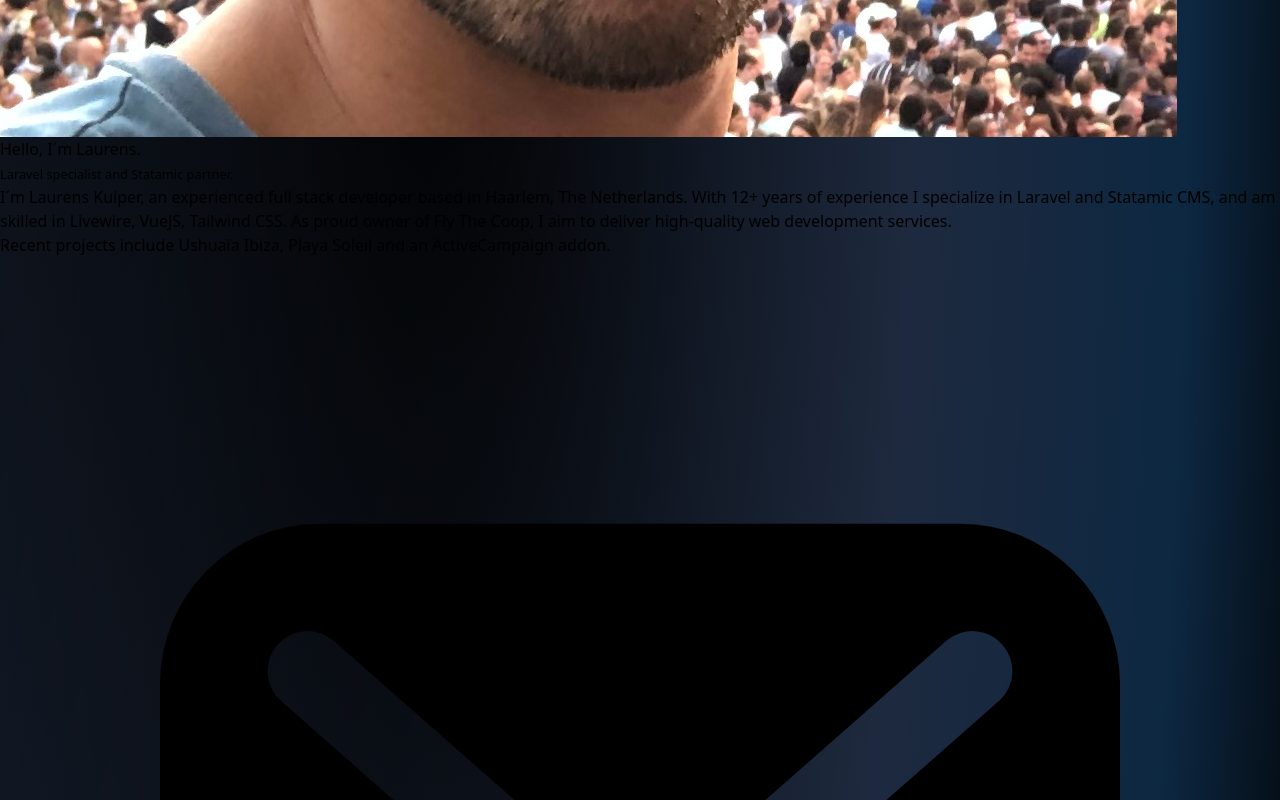
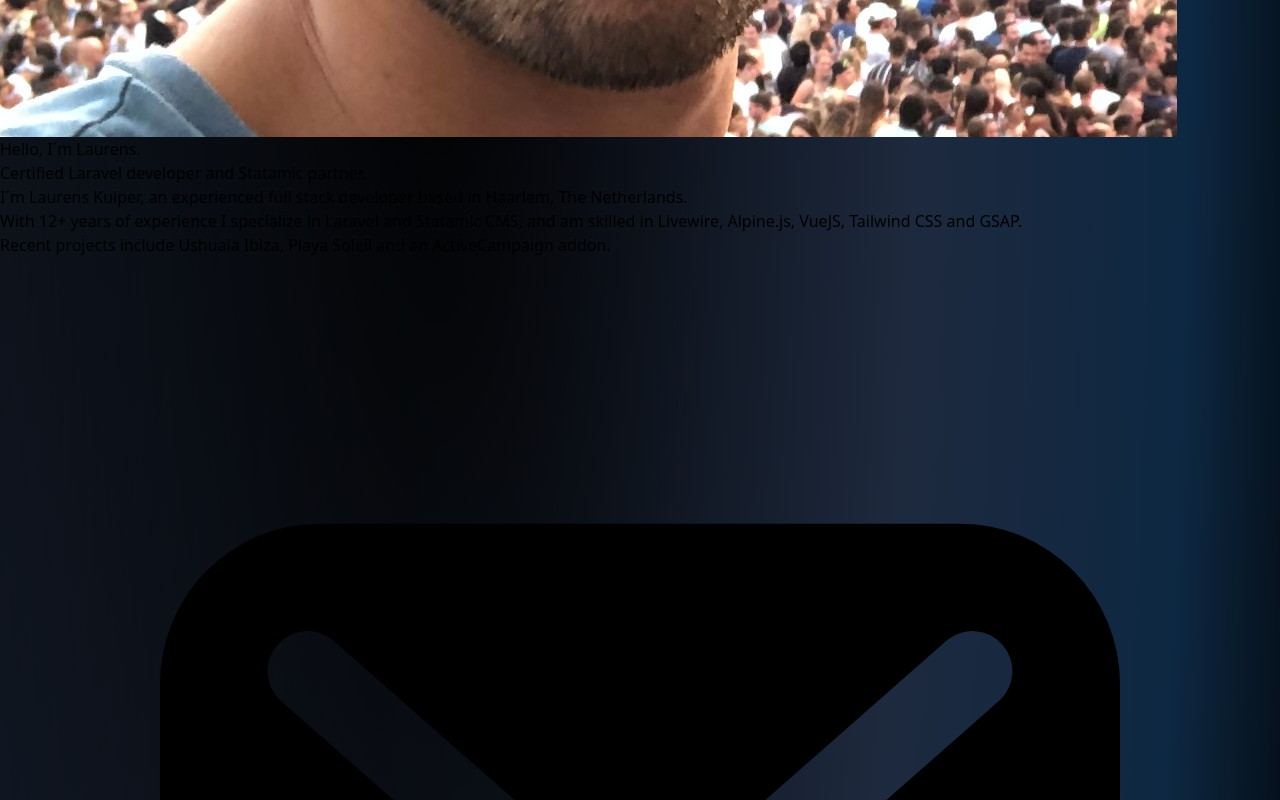
Before and after one commit to lwekuiper/laurenskuiper.com, a Next.js app: page / in a window 1280 px wide. Shown: the part 1040-1840 px from the top of the page. Built offline with nearby package versions, Linux system fonts and the light colour scheme.

Commit message:
Add Laravel certification badge

```diff
--- a/app/page.tsx
+++ b/app/page.tsx
@@ -68,16 +68,19 @@ export default function Home() {
   return (
     <>
       <Container className="mt-12 lg:mt-16">
+        <div className="max-w-4xl flex flex-col items-center text-center mx-auto">
+          <Avatar />
+          <div className="mt-6 text-3xl font-bold tracking-tight text-zinc-800 sm:text-5xl dark:text-zinc-100">
+            <p className="text-4xl mb-2">Hello, I´m Laurens.</p>
+            <h1 className="text-3xl/none">
+              Certified Laravel developer and Statamic partner.
+            </h1>
+          </div>
+        </div>
         <div className="max-w-3xl flex flex-col items-center text-center mx-auto">
-          <Avatar />
-          <h1 className="mt-6 text-4xl font-bold tracking-tight text-zinc-800 sm:text-5xl dark:text-zinc-100">
-            Hello, I´m Laurens.<br/>
-            <small>Laravel specialist and Statamic partner.</small>
-          </h1>
           <p className="mt-6 text-base text-zinc-600 dark:text-zinc-400">
-            I´m Laurens Kuiper, an experienced full stack developer based in Haarlem, The Netherlands.
-            With 12+ years of experience I specialize in Laravel and Statamic CMS, and am skilled in Livewire, VueJS, Tailwind CSS.
-            As proud owner of Fly The Coop, I aim to deliver high-quality web development services.
+            I´m Laurens Kuiper, an experienced full stack developer based in Haarlem, The Netherlands.<br />
+            With 12+ years of experience I specialize in Laravel and Statamic CMS, and am skilled in Livewire, Alpine.js, VueJS, Tailwind CSS and GSAP.
           </p>
           <p className="mt-6 text-base text-zinc-600 dark:text-zinc-400">
             Recent projects include <a href="https://www.theushuaiaexperience.com/en/club" className="underline text-blue-400 transition hover:text-zinc-300" target="_blank" rel="noreferrer">Ushuaïa Ibiza</a>, <a href="https://www.playasoleil.com" className="underline text-blue-400 transition hover:text-zinc-300" target="_blank" rel="noreferrer">Playa Soleil</a> and an <a href="https://statamic.com/addons/lwekuiper/activecampaign" className="underline text-blue-400 transition hover:text-zinc-300" target="_blank" rel="noreferrer">ActiveCampaign addon</a>.
--- a/components/Footer.tsx
+++ b/components/Footer.tsx
@@ -2,6 +2,7 @@ import Image, { type ImageProps } from 'next/image'
 import Link from 'next/link'
 
 import { ContainerInner, ContainerOuter } from '@/components/Container'
+import laravelBadge from '@/images/laravel-badge.png'
 import statamicBadge from '@/images/statamic-badge.svg'
 
 function NavLink({
@@ -28,16 +29,25 @@ export function Footer() {
         <div className="border-t border-zinc-100 pb-16 pt-10 dark:border-zinc-700/40">
           <ContainerInner>
             <div className="flex flex-col items-center justify-center gap-6">
+              <div className="flex flex-wrap justify-center gap-x-6 gap-y-1 text-sm font-medium text-zinc-800 dark:text-zinc-200">
+                <Link href="https://verifier.certificationforlaravel.org/cafa8da6-212f-4a82-bc21-7c016448bdc2">
+                  <Image
+                    src={laravelBadge}
+                    alt="Certified Senior Laravel Developer"
+                    className="ml-6 w-[7.5rem] md:w-[9rem]"
+                  />
+                </Link>
+                <Link href="https://statamic.com/partners/laurens-kuiper">
+                  <Image
+                    src={statamicBadge}
+                    alt="Statamic CMS Partner"
+                    className="w-40 md:w-48"
+                  />
+                </Link>
+              </div>
               {/* <div className="flex flex-wrap justify-center gap-x-6 gap-y-1 text-sm font-medium text-zinc-800 dark:text-zinc-200">
                 <NavLink href="/about">Terms & Conditions</NavLink>
               </div> */}
-              <Link href="https://statamic.com/partners/laurens-kuiper">
-                <Image
-                  src={statamicBadge}
-                  alt=""
-                  className="w-40"
-                />
-              </Link>
               <p className="text-sm text-zinc-400 dark:text-zinc-500">
                 &copy; 2020 - {new Date().getFullYear()} Laurens Kuiper. All rights reserved.
               </p>
```
Also changed, not shown: images/laravel-badge.png (added).
